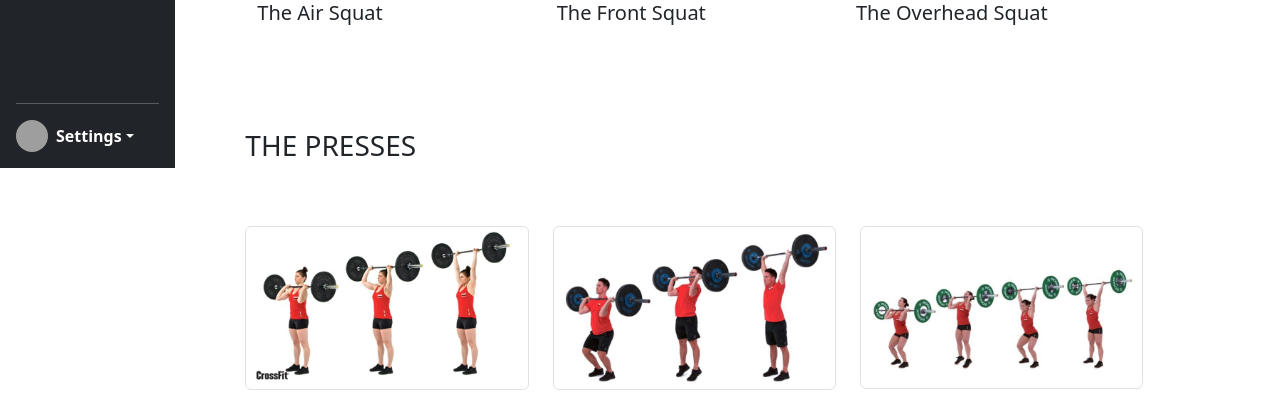
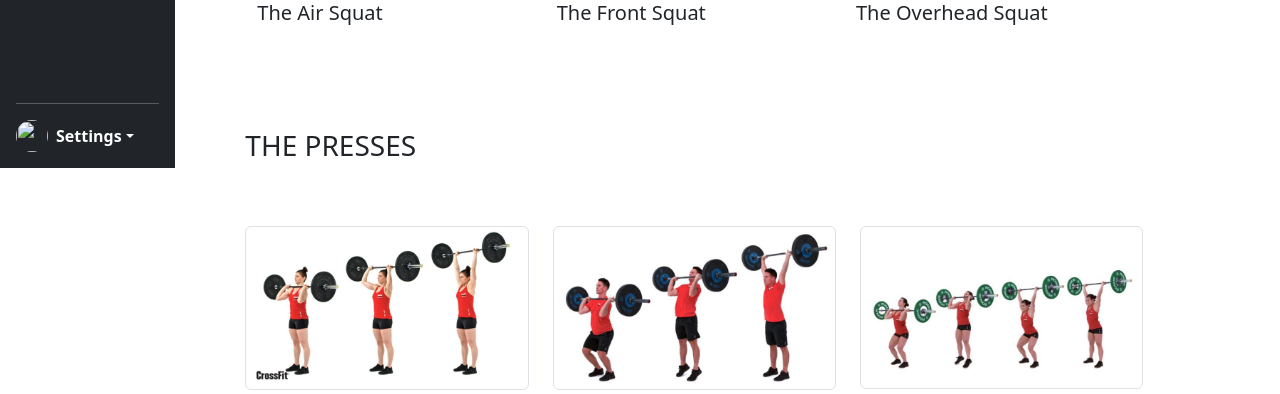
Before and after one commit to jgsloan/FitnessApp, a Flask app: page /exercises in a window 1280 px wide. Shown: the part 632-1026 px from the top of the page. Run offline with Flask 3, Linux system fonts and the light colour scheme; a user stored in the database is signed in; grey boxes are pictures that could not be loaded.

Commit message:
refactoring layout page - removing image from settings circle

```diff
--- a/templates/layout.html
+++ b/templates/layout.html
@@ -50,7 +50,7 @@
                     <hr>
                     <div class="dropdown">
                       <a href="#" class="d-flex align-items-center text-white text-decoration-none dropdown-toggle" id="dropdownUser1" data-bs-toggle="dropdown" aria-expanded="false">
-                        <img src="https://github.com/mdo.png" alt="" width="32" height="32" class="rounded-circle me-2">
+                        <img src="" alt="" width="32" height="32" class="rounded-circle me-2">
                         <strong>Settings</strong>
                       </a>
                       <ul class="dropdown-menu dropdown-menu-dark text-small shadow" aria-labelledby="dropdownUser1">
```
Also changed, not shown: moveforward.db, 2 other files.
